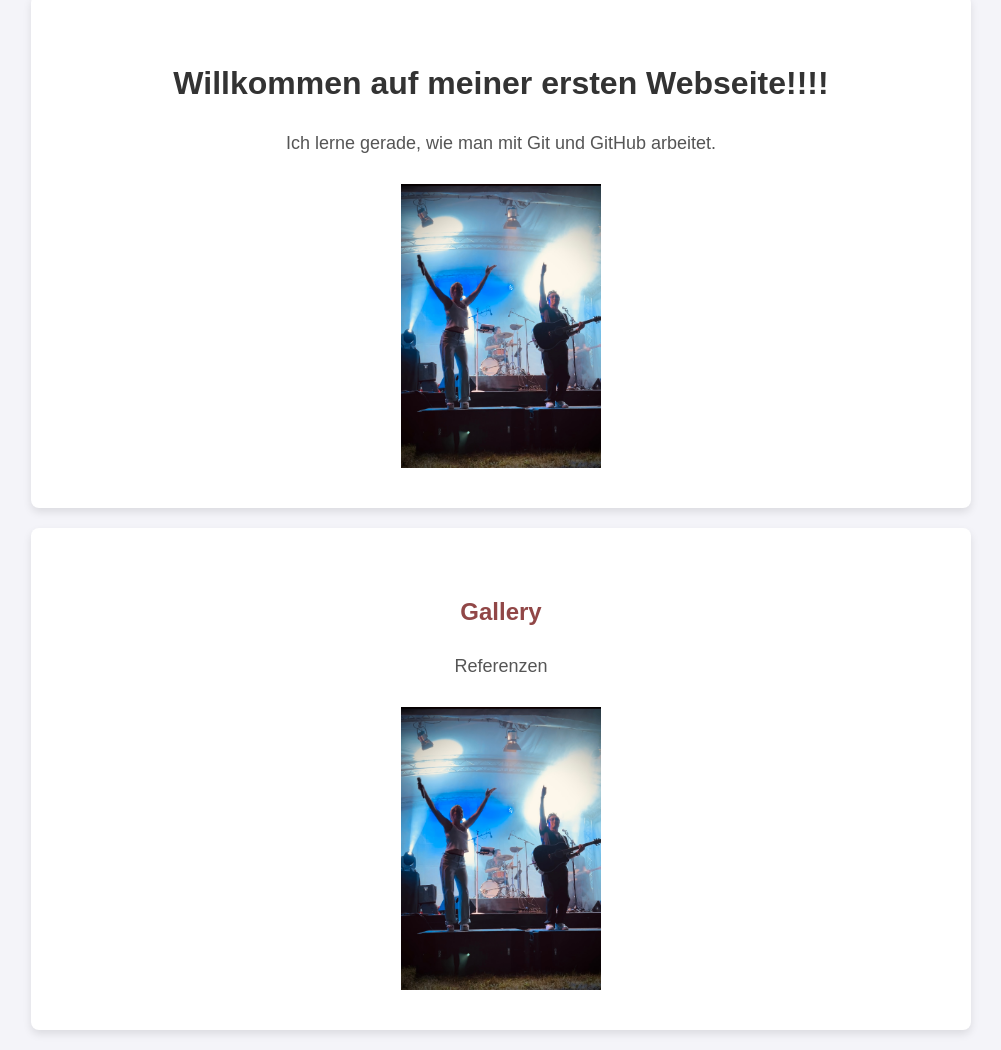
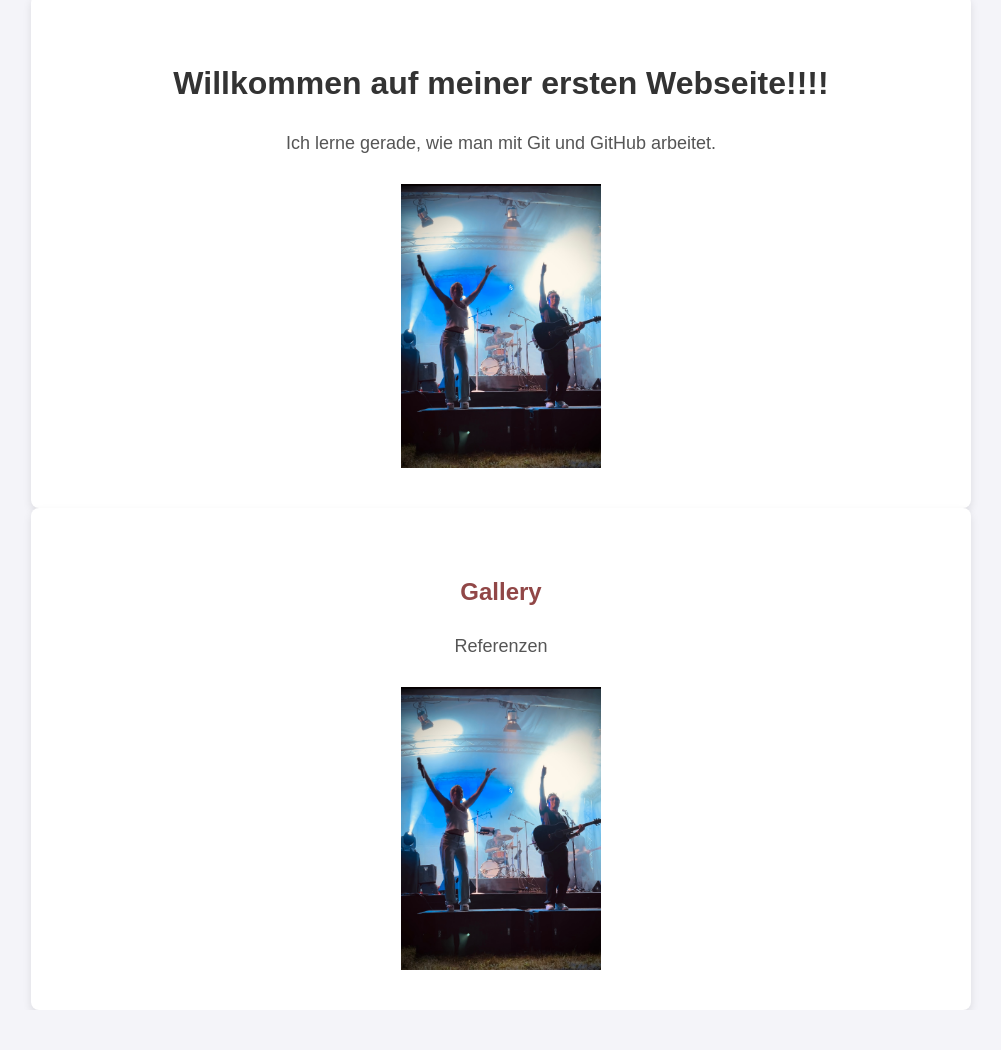
Before and after one commit to An2nyT8/MyFirstWebsite, a plain HTML site: page index.html in a window 1280 px wide. Shown: the part 228-1278 px from the top of the page, without its empty margins (139-1140 px from the left). After the commit the page ends 1238 px from the top, so only its background shows below. Drawn offline with Linux system fonts and the light colour scheme.

Commit message:
Update style.css

```diff
--- a/style.css
+++ b/style.css
@@ -29,7 +29,7 @@ p {
 /* Fügt einen schönen Hintergrund und Padding zu deinem Text hinzu */
 .container {
     max-width: 900px;
-    margin: 0 auto 20px auto;
+    margin: 0 auto;
     padding: 20px;
     background-color: white;
     border-radius: 8px;
```
